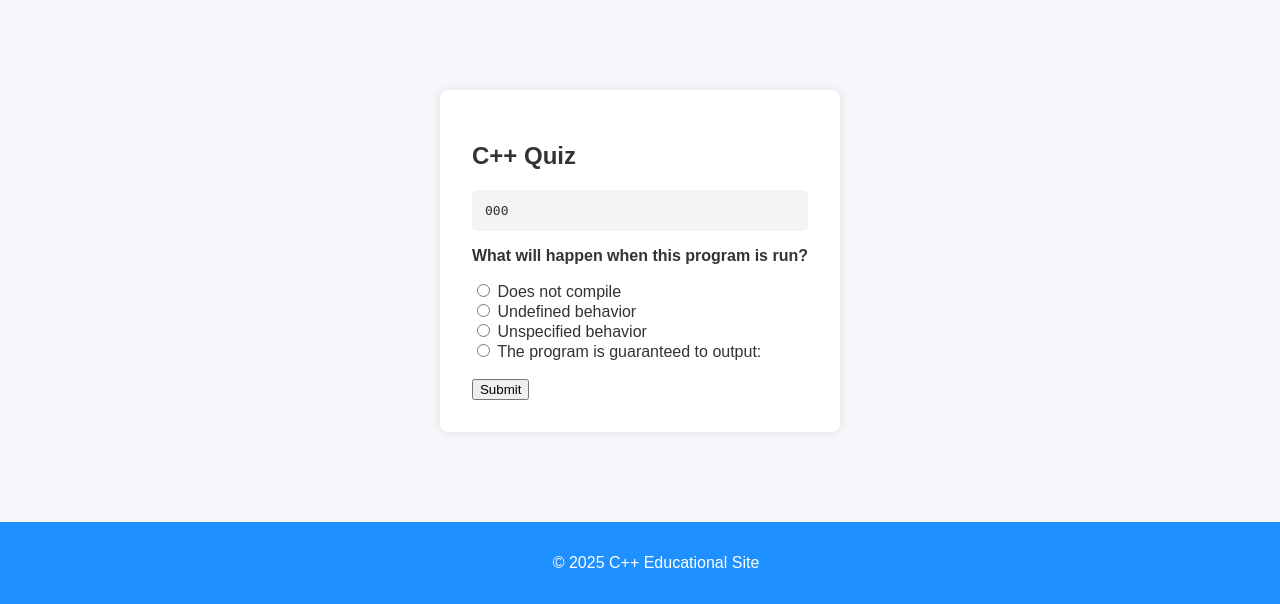
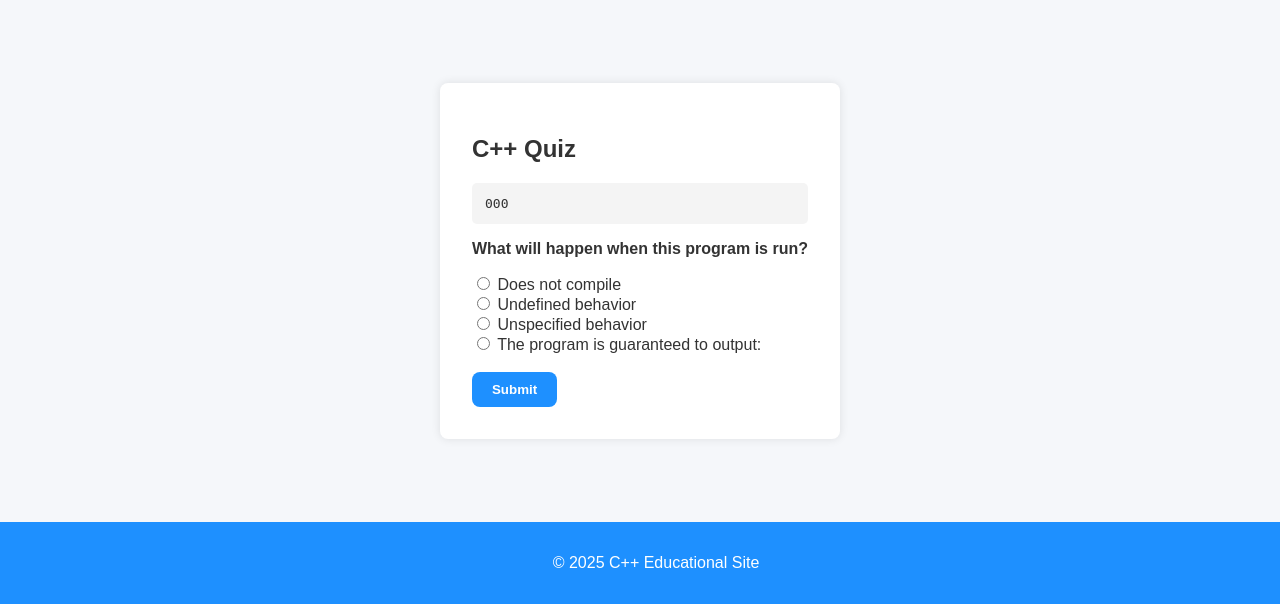
Before and after one commit to Aleksey2509/cpp_trainer_python_proj, a Django app: page /cpp-quiz/ in a window 1280 px wide. Shown: the part 196-800 px from the top of the page. Run offline with Django 5.2, Linux system fonts and the light colour scheme; tables that the repository leaves empty hold one stand-in row (values such as "Sample post").

Commit message:
Made buttons more uniform, centered div

```diff
--- a/main_app/templates/add_cpp_example.html
+++ b/main_app/templates/add_cpp_example.html
@@ -27,7 +27,7 @@
     <label for="explanation">Explanation:</label><br>
     <textarea name="explanation" id="explanation" rows="5" cols="80" required></textarea><br><br>
 
-    <button type="submit">Add Example</button>
+    <button type="submit" class="btn">Add Example</button>
 </form>
 
 <script>
--- a/main_app/templates/cpp_quiz.html
+++ b/main_app/templates/cpp_quiz.html
@@ -14,7 +14,7 @@
             <strong>Explanation:</strong> {{ explanation }}
         </div>
         <form method="get">
-            <button type="submit">Next Question</button>
+            <button type="submit", class="btn">Next Question</button>
         </form>
     {% else %}
         {% if cpp_example %}
@@ -33,7 +33,7 @@
                     <input type="text" name="output_guess" id="output_guess" style="display:none; margin-left: 10px;" placeholder="Your expected output">
                 </label><br><br>
 
-                <button type="submit">Submit</button>
+                <button type="submit", class="btn">Submit</button>
             </form>
 
             <script>
--- a/main_app/templates/my_score.html
+++ b/main_app/templates/my_score.html
@@ -1,5 +1,7 @@
 {% extends "base.html" %}
 {% block content %}
-<h2>My Score</h2>
-<p>You have answered {{ correct }} out of {{ total }} questions correctly.</p>
+<div class="no-examples-msg">
+    <h2>My Score</h2>
+    <p>You have answered {{ correct }} out of {{ total }} questions correctly.</p>
+</div>
 {% endblock %}
```
